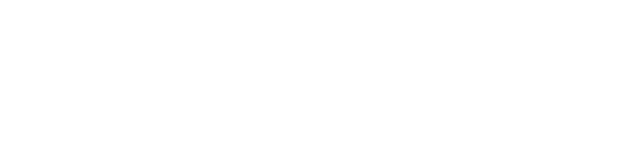
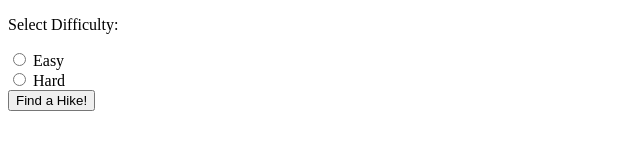
Before and after one commit to jennamand/hikingnl, a plain HTML site: page index.html in a window 1280 px wide. Shown: the whole page, without its empty margins (0-640 px from the left). Drawn offline with Linux system fonts and the light colour scheme.

Commit message:
Radio buttons created

```diff
--- a/index.html
+++ b/index.html
@@ -12,6 +12,17 @@
 
 <body>
 
+    <p> Select Difficulty:</p>
+
+    <form>
+        <input type="radio" id="easy" name="difficulty" value="Easy"> Easy
+        <br>
+        <input type="radio" id="hard" name="difficulty" value="Hard"> Hard
+    </form>
+
+    <button type="findhike">Find a Hike!</button>
+
+
     <script src="src/index.js"></script>
 </body>
 
```
